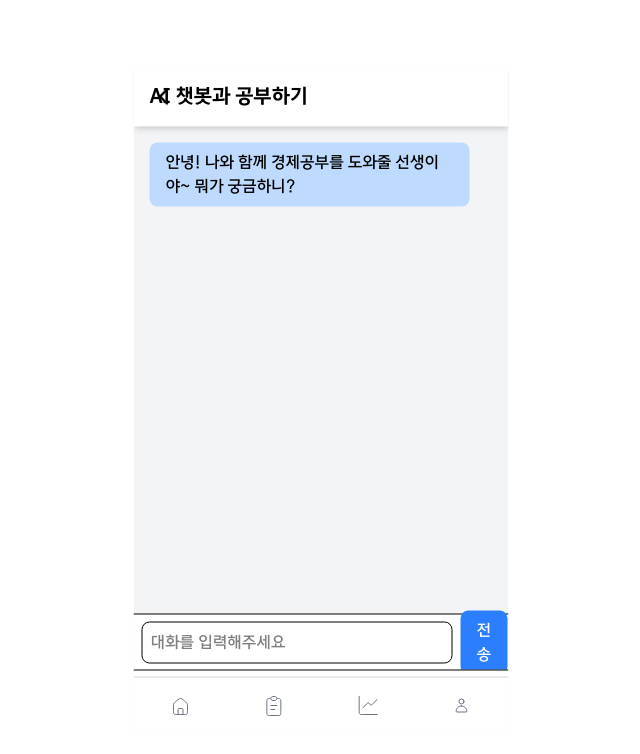
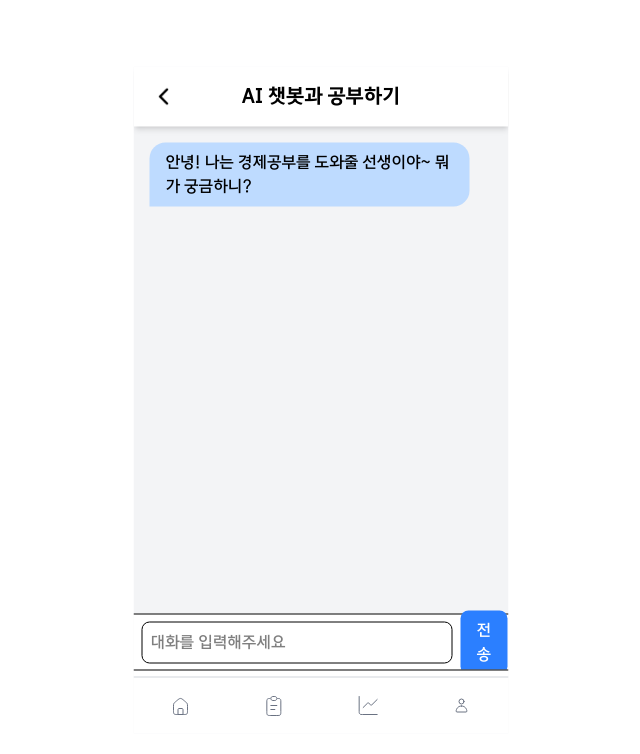
Before and after one commit to Chaean00/ET-FE, a React (Vite) app: page /ChatbotPage in a window 1280 px wide. Shown: the top 754 px of the page, without its empty margins (319-959 px from the left). Built offline with nearby package versions, Linux system fonts and the light colour scheme.

Commit message:
[FIX]채팅창 모양 및 제목 위치 수정

```diff
--- a/src/Domain/Quiz/pages/ChatbotPage.jsx
+++ b/src/Domain/Quiz/pages/ChatbotPage.jsx
@@ -6,7 +6,7 @@ import BackButton from "../../../common/components/BackButton";
 const ChatbotPage = () => {
   const navigate = useNavigate();
   const [messages, setMessages] = useState([
-    { sender: "bot", text: "안녕! 나와 함께 경제공부를 도와줄 선생이야~ 뭐가 궁금하니?" },
+    { sender: "bot", text: "안녕! 나는 경제공부를 도와줄 선생이야~ 뭐가 궁금하니?" },
   ]);
   const [input, setInput] = useState("");
 
@@ -47,7 +47,7 @@ const ChatbotPage = () => {
       </div>
 
       {/* 헤더 */}
-      <header className="text-xl font-bold text-left p-4 bg-white shadow-md">
+      <header className="text-xl font-bold text-center p-4 bg-white shadow-md">
         AI 챗봇과 공부하기
       </header>
 
@@ -57,7 +57,8 @@ const ChatbotPage = () => {
           <div key={index} className={`flex ${msg.sender === "user" ? "justify-end" : "justify-start"} mb-2`}>
             <div
               className={`px-4 py-2 rounded-lg ${
-                msg.sender === "user" ? "bg-blue-500 text-white" : "bg-blue-200 text-black"
+                msg.sender === "user" ? "bg-blue-500 text-white rounded-t-2xl rounded-bl-2xl rounded-br-none"
+                : "bg-blue-200 text-black rounded-t-2xl rounded-br-2xl rounded-bl-none"
               } max-w-xs`}
             >
               {msg.text}
```
